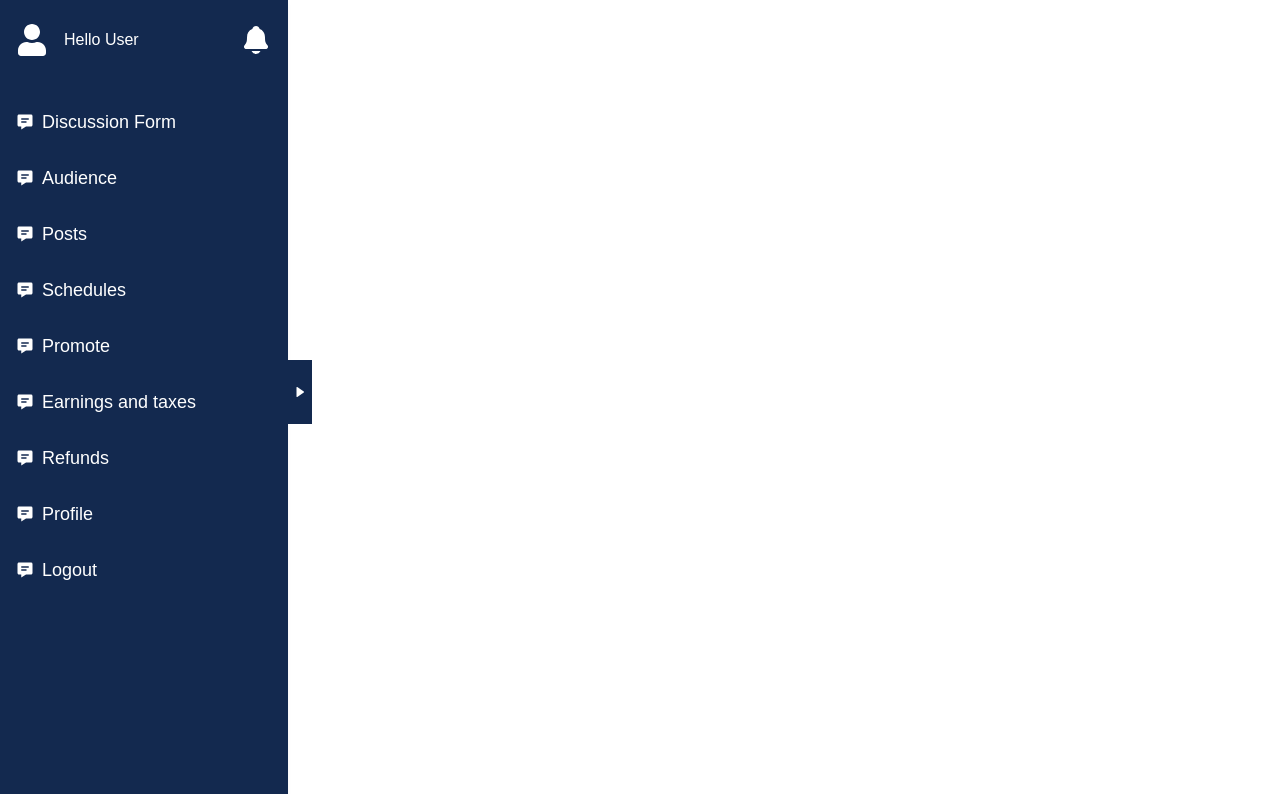
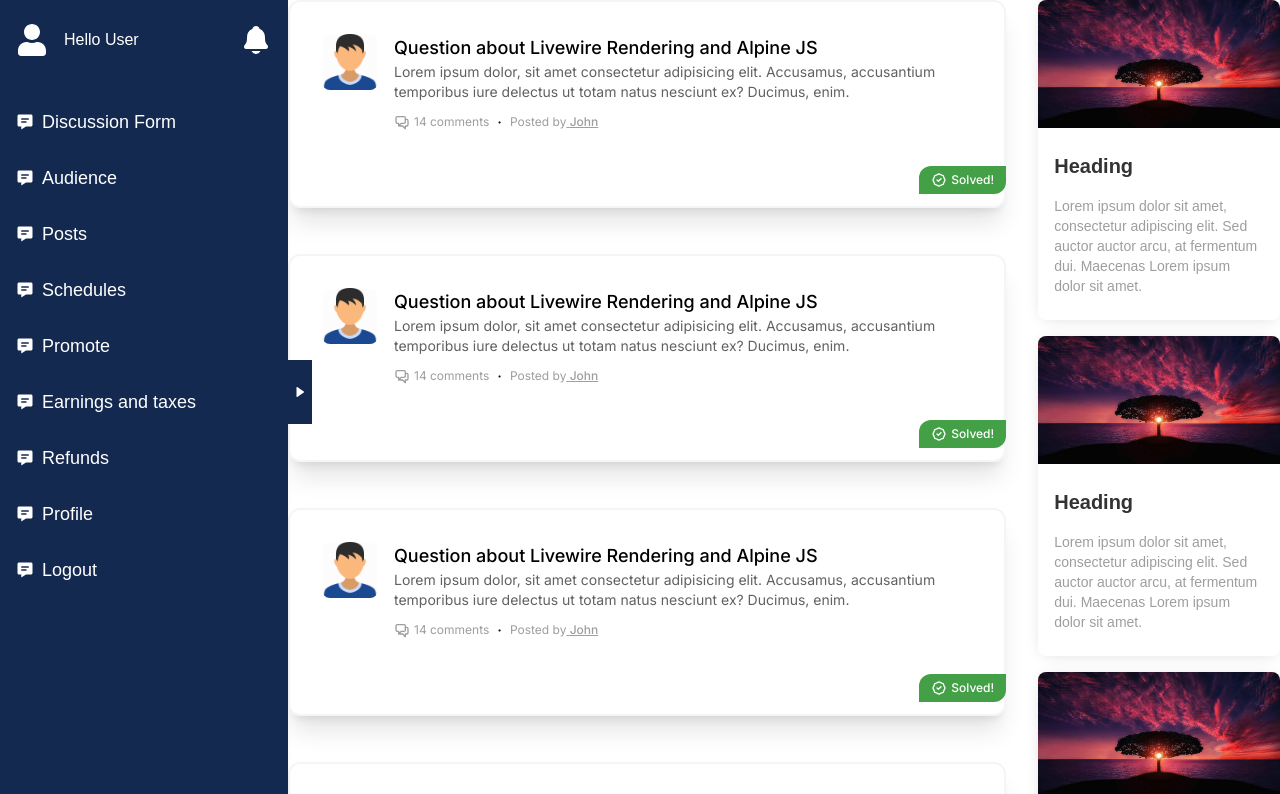
Before and after one commit to RF-Rifat/GoIndia-Stocks, a Next.js app: page / in a window 1280 px wide. Shown: the top 794 px of the page. Built offline with nearby package versions, Linux system fonts and the light colour scheme.

Commit message:
tab setting completed

```diff
--- a/app/page.tsx
+++ b/app/page.tsx
@@ -3,19 +3,34 @@ import Image from "next/image";
 import Sidebar from "@/components/sidebar";
 import { BiSolidRightArrow } from "react-icons/bi";
 import { useState } from "react";
+import DiscussionForm from "@/components/DiscussionForm";
+import MarketCard from "@/components/MarketCard";
+import Market from "@/components/Market";
+import { TabsDefault } from "@/components/Tab";
 export default function Home() {
   const [sideBarOpen, setSideBarOpen] = useState(false);
   return (
-    <>
-      <Sidebar sideBarOpen={sideBarOpen} setSideBarOpen={setSideBarOpen} />
+    <div className="flex">
+      <div className={`absolute lg:relative ${sideBarOpen && "z-40"}`}>
+        <Sidebar sideBarOpen={sideBarOpen} setSideBarOpen={setSideBarOpen} />
+      </div>
       <div
         onClick={() => setSideBarOpen(!sideBarOpen)}
         className={`absolute ${
-          sideBarOpen ? "left-72" : "left-0 md:left-72"
-        } transition-transform duration-500 top-[45%] h-16 w-6 p-[6px] cursor-pointer text-white bg-[#13294f] flex items-center justify-center`}
+          sideBarOpen ? "left-72" : "left-0 lg:left-72"
+        } transition-transform duration-500 top-[45%] h-16 w-6 p-[6px] cursor-pointer text-white bg-[#13294f] flex items-center justify-center z-50`}
       >
         <BiSolidRightArrow className="w-4 h-4" />
       </div>
-    </>
+
+      {/*           Discussion   form       */}
+      <div className="hidden lg:flex gap-8">
+        <DiscussionForm />
+        <Market />
+      </div>
+      <div className="lg:hidden z-10">
+        <TabsDefault />
+      </div>
+    </div>
   );
 }
--- /dev/null
+++ b/components/DiscussionCard.tsx
@@ -0,0 +1,87 @@
+import Image from "next/image";
+const DiscussionCard = () => {
+  return (
+    <>
+      {" "}
+      <article className="rounded-xl border-2 border-gray-100 bg-white shadow-xl h-52">
+        <div className="flex items-start gap-4 p-4 sm:p-6 lg:p-8">
+          <a href="#" className="block shrink-0">
+            <Image
+              src="/user.png"
+              alt=""
+              width={600}
+              height={600}
+              className="size-14 rounded-lg object-cover"
+            />
+          </a>
+          <div>
+            <h3 className="font-medium sm:text-lg">
+              <a href="#" className="hover:underline">
+                {" "}
+                Question about Livewire Rendering and Alpine JS{" "}
+              </a>
+            </h3>
+            <p className="line-clamp-2 text-sm text-gray-700">
+              Lorem ipsum dolor, sit amet consectetur adipisicing elit.
+              Accusamus, accusantium temporibus iure delectus ut totam natus
+              nesciunt ex? Ducimus, enim.
+            </p>
+            <div className="mt-2 sm:flex sm:items-center sm:gap-2">
+              <div className="flex items-center gap-1 text-gray-500">
+                <svg
+                  xmlns="http://www.w3.org/2000/svg"
+                  className="h-4 w-4"
+                  fill="none"
+                  viewBox="0 0 24 24"
+                  stroke="currentColor"
+                  strokeWidth={2}
+                >
+                  <path
+                    strokeLinecap="round"
+                    strokeLinejoin="round"
+                    d="M17 8h2a2 2 0 012 2v6a2 2 0 01-2 2h-2v4l-4-4H9a1.994 1.994 0 01-1.414-.586m0 0L11 14h4a2 2 0 002-2V6a2 2 0 00-2-2H5a2 2 0 00-2 2v6a2 2 0 002 2h2v4l.586-.586z"
+                  />
+                </svg>
+                <p className="text-xs">14 comments</p>
+              </div>
+              <span className="hidden sm:block" aria-hidden="true">
+                ·
+              </span>
+              <p className="hidden sm:block sm:text-xs sm:text-gray-500">
+                Posted by
+                <a
+                  href="#"
+                  className="font-medium underline hover:text-gray-700"
+                >
+                  {" "}
+                  John{" "}
+                </a>
+              </p>
+            </div>
+          </div>
+        </div>
+        <div className="flex justify-end">
+          <strong className="-mb-[2px] -me-[2px] inline-flex items-center gap-1 rounded-ee-xl rounded-ss-xl bg-green-600 px-3 py-1.5 text-white">
+            <svg
+              xmlns="http://www.w3.org/2000/svg"
+              className="h-4 w-4"
+              fill="none"
+              viewBox="0 0 24 24"
+              stroke="currentColor"
+              strokeWidth={2}
+            >
+              <path
+                strokeLinecap="round"
+                strokeLinejoin="round"
+                d="M9 12l2 2 4-4M7.835 4.697a3.42 3.42 0 001.946-.806 3.42 3.42 0 014.438 0 3.42 3.42 0 001.946.806 3.42 3.42 0 013.138 3.138 3.42 3.42 0 00.806 1.946 3.42 3.42 0 010 4.438 3.42 3.42 0 00-.806 1.946 3.42 3.42 0 01-3.138 3.138 3.42 3.42 0 00-1.946.806 3.42 3.42 0 01-4.438 0 3.42 3.42 0 00-1.946-.806 3.42 3.42 0 01-3.138-3.138 3.42 3.42 0 00-.806-1.946 3.42 3.42 0 010-4.438 3.42 3.42 0 00.806-1.946 3.42 3.42 0 013.138-3.138z"
+              />
+            </svg>
+            <span className="text-[10px] font-medium sm:text-xs">Solved!</span>
+          </strong>
+        </div>
+      </article>
+    </>
+  );
+};
+
+export default DiscussionCard;
--- /dev/null
+++ b/components/DiscussionForm.tsx
@@ -0,0 +1,15 @@
+import DiscussionCard from "./DiscussionCard";
+const DiscussionForm = () => {
+  return (
+    <>
+      <div className="grid gap-6">
+        <DiscussionCard />
+        <DiscussionCard />
+        <DiscussionCard />
+        <DiscussionCard />
+      </div>
+    </>
+  );
+};
+
+export default DiscussionForm;
--- /dev/null
+++ b/components/Market.tsx
@@ -0,0 +1,13 @@
+import MarketCard from "./MarketCard";
+
+const Market = () => {
+  return (
+    <div className="grid grid-cols-2 lg:grid-cols-1 place-items-center gap-4">
+      <MarketCard />
+      <MarketCard />
+      <MarketCard />
+    </div>
+  );
+};
+
+export default Market;
--- /dev/null
+++ b/components/MarketCard.tsx
@@ -0,0 +1,26 @@
+import Image from "next/image";
+
+const MarketCard = () => {
+  return (
+    <>
+      <div className="bg-white shadow-[0_2px_18px_-6px_rgba(0,0,0,0.2)] w-full max-w-sm rounded-lg overflow-hidden mx-auto font-[sans-serif]">
+        <Image
+          width={1000}
+          height={1000}
+          src="/image.jpg"
+          className="h-32 w-full"
+          alt={""}
+        />
+        <div className="px-4 py-6">
+          <h3 className="text-[#333] text-xl font-bold">Heading</h3>
+          <p className="mt-4 text-sm text-gray-500">
+            Lorem ipsum dolor sit amet, consectetur adipiscing elit. Sed auctor
+            auctor arcu, at fermentum dui. Maecenas Lorem ipsum dolor sit amet.
+          </p>
+        </div>
+      </div>
+    </>
+  );
+};
+
+export default MarketCard;
--- /dev/null
+++ b/components/Tab.tsx
@@ -0,0 +1,28 @@
+import {
+  Tabs,
+  TabsHeader,
+  TabsBody,
+  Tab,
+  TabPanel,
+} from "@material-tailwind/react";
+import DiscussionForm from "./DiscussionForm";
+import Market from "./Market";
+
+export function TabsDefault() {
+  return (
+    <Tabs value="discussion">
+      <TabsHeader className="w-full bg-[#13294f]">
+        <Tab value={"discussion"}>Discussion</Tab>
+        <Tab value={"market"}>Market Stories</Tab>
+      </TabsHeader>
+      <TabsBody>
+        <TabPanel value={"discussion"}>
+          <DiscussionForm />
+        </TabPanel>
+        <TabPanel value={"market"}>
+          <Market />
+        </TabPanel>
+      </TabsBody>
+    </Tabs>
+  );
+}
--- a/components/sidebar.tsx
+++ b/components/sidebar.tsx
@@ -18,6 +18,7 @@ interface NavItem {
   href: string;
   icon: JSX.Element;
 }
+
 export function SideNav({ sideBarOpen, setSideBarOpen }) {
   const navigationItems: NavItem[] = [
     { label: "Discussion Form", href: "/", icon: <BiSolidMessageDetail /> },
@@ -37,7 +38,7 @@ export function SideNav({ sideBarOpen, setSideBarOpen }) {
   return (
     <aside
       className={`${
-        sideBarOpen ? "translate-x-0" : "-translate-x-80"
+        sideBarOpen ? "translate-x-0 z-30" : "-translate-x-80"
       } "fixed inset-0 z-50 h-fit overflow-y-auto w-72 transition-transform duration-100 xl:translate-x-0 shadow-md shadow-blue-gray-500/5 dark:bg-dark"`}
     >
       <nav className="bg-[#13294f] relative h-screen top-0 left-0 py-6 font-[sans-serif]">
```
Also changed, not shown: public/image.jpg (added), public/user.png (added).
